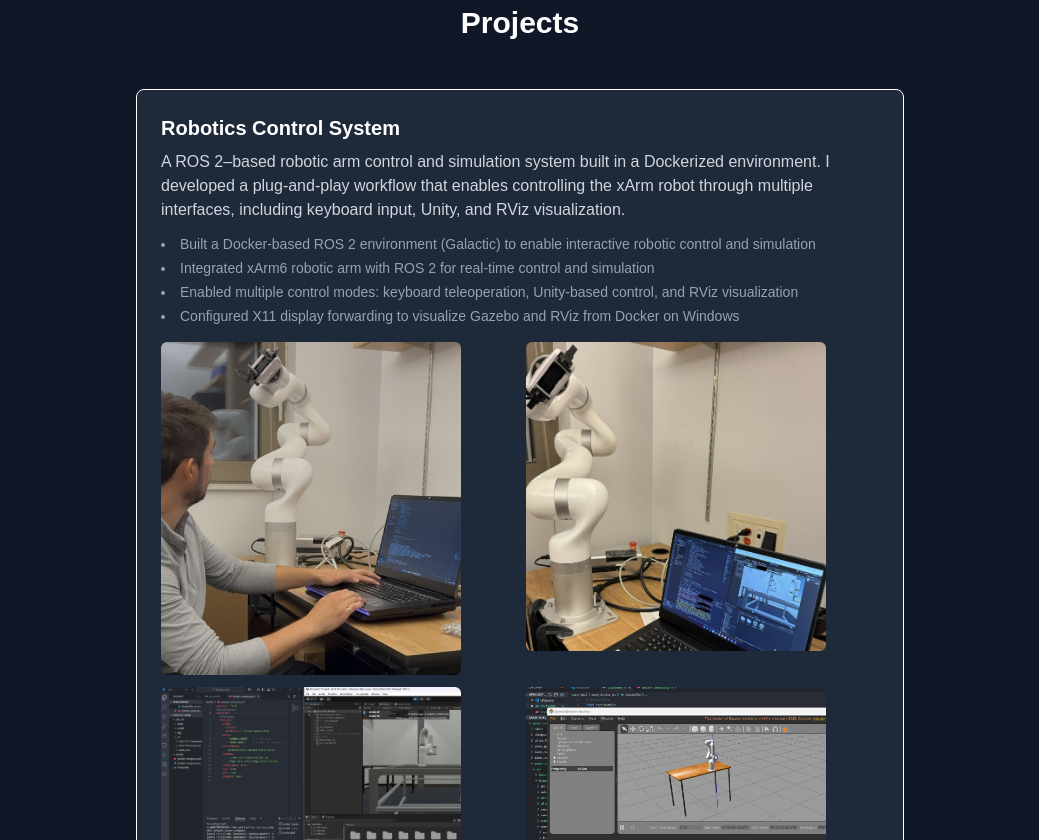
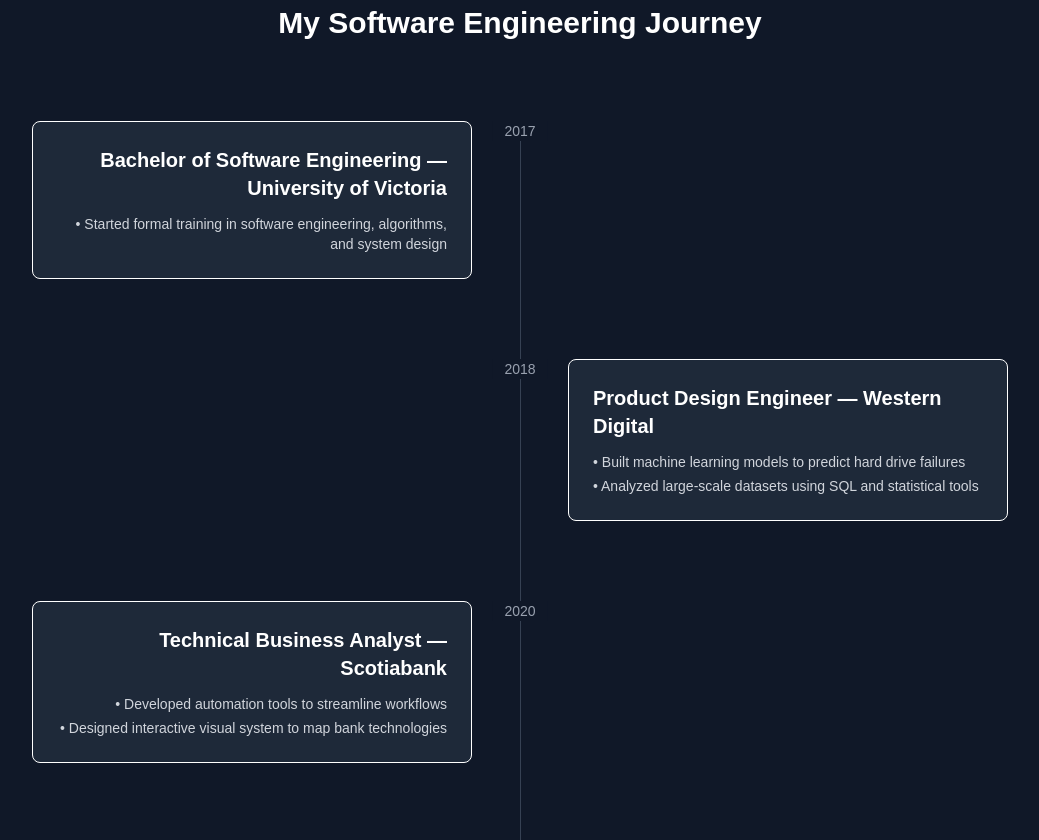
Before and after one commit to Ale-Torres/my-portfolio, a Next.js app: page / in a window 1280 px wide. Shown: the part 1960-2800 px from the top of the page, without its empty margins (120-1159 px from the left). Built offline with nearby package versions, Linux system fonts and the light colour scheme.

Commit message:
Adding my SW Journey section

```diff
--- a/src/app/page.tsx
+++ b/src/app/page.tsx
@@ -1,5 +1,6 @@
 import Image from "next/image";
 import { FaGithub, FaLinkedin } from "react-icons/fa";
+
 
 
 export default function Home() {
@@ -16,6 +17,7 @@
           <div className="flex items-center gap-8 font-medium">
             <a href="#hero" className="text-gray-200 hover:text-white transition-colors">Home</a>
             <a href="#about" className="text-gray-200 hover:text-white transition-colors">About</a>
+            <a href="#journey" className="text-gray-200 hover:text-white transition-colors">Journey</a>
             <a href="#projects" className="text-gray-200 hover:text-white transition-colors">Projects</a>
           </div>
         </div>
@@ -34,18 +36,25 @@
 
         <div className="mt-8 flex gap-4">
           <a
+            href="#about"
+            className="rounded-lg border border-gray-300 px-6 py-3 hover:bg-gray-100 transition"
+          >
+            About Me
+          </a>
+
+          <a
+            href="#journey"
+            className="rounded-lg border border-gray-300 px-6 py-3 hover:bg-gray-100 transition">
+            My Journey
+          </a>
+
+          <a
             href="#projects"
             className="rounded-lg border border-gray-300 px-6 py-3 hover:bg-gray-100 transition"
           >
             View Projects
           </a>
 
-          <a
-            href="#about"
-            className="rounded-lg border border-gray-300 px-6 py-3 hover:bg-gray-100 transition"
-          >
-            About Me
-          </a>
         </div>
 
         {/* Social links */}
@@ -112,6 +121,148 @@
           </p>
         </div>
 
+      </section>
+
+      {/* ===== Engineering Journey Section ===== */}
+      <section id="journey" className="bg-gray-900 py-24">
+        <div className="mx-auto max-w-5xl px-6">
+
+          <h2 className="text-3xl font-bold text-center text-white">
+            My Software Engineering Journey
+          </h2>
+
+          <div className="relative mt-20">
+
+            {/* Vertical Line */}
+            <div className="absolute left-1/2 top-0 h-full w-px bg-gray-700"></div>
+
+            {/* ===== 2017 - Start UVic ===== */}
+            <div className="relative w-full flex justify-start mb-20">
+              <div className="absolute left-1/2 -translate-x-1/2 bg-gray-900 px-3 text-sm text-gray-400">
+                2017
+              </div>
+
+              <div className="w-1/2 pr-12 text-right">
+                <div className="rounded-lg border bg-gray-800 p-6 inline-block max-w-md">
+                  <h3 className="text-xl font-semibold text-white">
+                    Bachelor of Software Engineering — University of Victoria
+                  </h3>
+                  <ul className="mt-3 text-gray-300 text-sm space-y-1">
+                    <li>• Started formal training in software engineering, algorithms, and system design </li>
+                  </ul>
+                </div>
+              </div>
+
+              <div className="w-1/2"></div>
+            </div>
+
+            {/* ===== 2018 - Western Digital ===== */}
+            <div className="relative w-full flex justify-end mb-20">
+              <div className="absolute left-1/2 -translate-x-1/2 bg-gray-900 px-3 text-sm text-gray-400">
+                2018
+              </div>
+
+              <div className="w-1/2"></div>
+
+              <div className="w-1/2 pl-12 text-left">
+                <div className="rounded-lg border bg-gray-800 p-6 inline-block max-w-md">
+                  <h3 className="text-xl font-semibold text-white">
+                    Product Design Engineer — Western Digital
+                  </h3>
+                  <ul className="mt-3 text-gray-300 text-sm space-y-1">
+                    <li>• Built machine learning models to predict hard drive failures</li>
+                    <li>• Analyzed large-scale datasets using SQL and statistical tools</li>
+                  </ul>
+                </div>
+              </div>
+            </div>
+
+            {/* ===== 2020 - Scotiabank (Analyst) ===== */}
+            <div className="relative w-full flex justify-start mb-20">
+              <div className="absolute left-1/2 -translate-x-1/2 bg-gray-900 px-3 text-sm text-gray-400">
+                2020
+              </div>
+
+              <div className="w-1/2 pr-12 text-right">
+                <div className="rounded-lg border bg-gray-800 p-6 inline-block max-w-md">
+                  <h3 className="text-xl font-semibold text-white">
+                    Technical Business Analyst — Scotiabank
+                  </h3>
+                  <ul className="mt-3 text-gray-300 text-sm space-y-1">
+                    <li>• Developed automation tools to streamline workflows</li>
+                    <li>• Designed interactive visual system to map bank technologies</li>
+                  </ul>
+                </div>
+              </div>
+
+              <div className="w-1/2"></div>
+            </div>
+
+            {/* ===== 2021 - Scotiabank (DevOps) ===== */}
+            <div className="relative w-full flex justify-end mb-20">
+              <div className="absolute left-1/2 -translate-x-1/2 bg-gray-900 px-3 text-sm text-gray-400">
+                2021
+              </div>
+
+              <div className="w-1/2"></div>
+
+              <div className="w-1/2 pl-12 text-left">
+                <div className="rounded-lg border bg-gray-800 p-6 inline-block max-w-md">
+                  <h3 className="text-xl font-semibold text-white">
+                    DevOps Engineer — Scotiabank
+                  </h3>
+                  <ul className="mt-3 text-gray-300 text-sm space-y-1">
+                    <li>• Built Docker-based development environments for distributed teams</li>
+                    <li>• Supported CI/CD pipelines and managed deployment workflows</li>
+                  </ul>
+                </div>
+              </div>
+            </div>
+
+            {/* ===== 2024 - Graduation ===== */}
+            <div className="relative w-full flex justify-start mb-20">
+              <div className="absolute left-1/2 -translate-x-1/2 bg-gray-900 px-3 text-sm text-gray-400">
+                2023
+              </div>
+
+              <div className="w-1/2 pr-12 text-right">
+                <div className="rounded-lg border bg-gray-800 p-6 inline-block max-w-md">
+                  <h3 className="text-xl font-semibold text-white">
+                    Bachelor of Software Engineering — Graduation
+                  </h3>
+                  <ul className="mt-3 text-gray-300 text-sm space-y-1">
+                    <li>• Led capstone project as Scrum Master</li>
+                    <li>• Focused on Software System Scalability, Software Testing, Artificial Intelligence, and Software Architecture</li>
+                  </ul>
+                </div>
+              </div>
+
+              <div className="w-1/2"></div>
+            </div>
+
+            {/* ===== 2024–Present - UVic ===== */}
+            <div className="relative w-full flex justify-end">
+              <div className="absolute left-1/2 -translate-x-1/2 bg-gray-900 px-3 text-sm text-gray-400">
+                2024
+              </div>
+
+              <div className="w-1/2"></div>
+
+              <div className="w-1/2 pl-12 text-left">
+                <div className="rounded-lg border bg-gray-800 p-6 inline-block max-w-md">
+                  <h3 className="text-xl font-semibold text-white">
+                    Engineering Recruitment Officer — University of Victoria
+                  </h3>
+                  <ul className="mt-3 text-gray-300 text-sm space-y-1">
+                    <li>• Travel to present UVic engineering programs and technical initiatives across North America</li>
+                    <li>• Bridged technical concepts with students, faculty, and industry partners</li>
+                  </ul>
+                </div>
+              </div>
+            </div>
+
+          </div>
+        </div>
       </section>
 
 
@@ -185,7 +336,7 @@
               {/* GitHub Link */}
               <div className="mt-5">
                 <a href="https://github.com/Ale-Torres/Ale-frontend" target="_blank" rel="noopener noreferrer" className="text-blue-400 hover:text-blue-300 underline">
-                  View Frontend Code on GitHub →
+                  View on GitHub →
                 </a>
               </div>
             </div>
```
